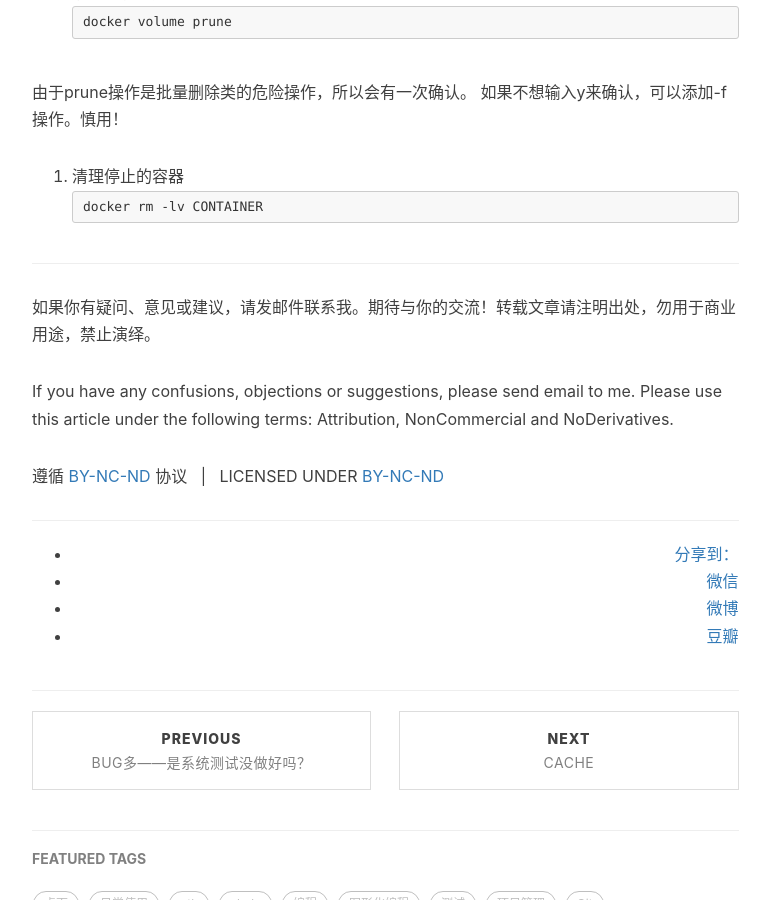
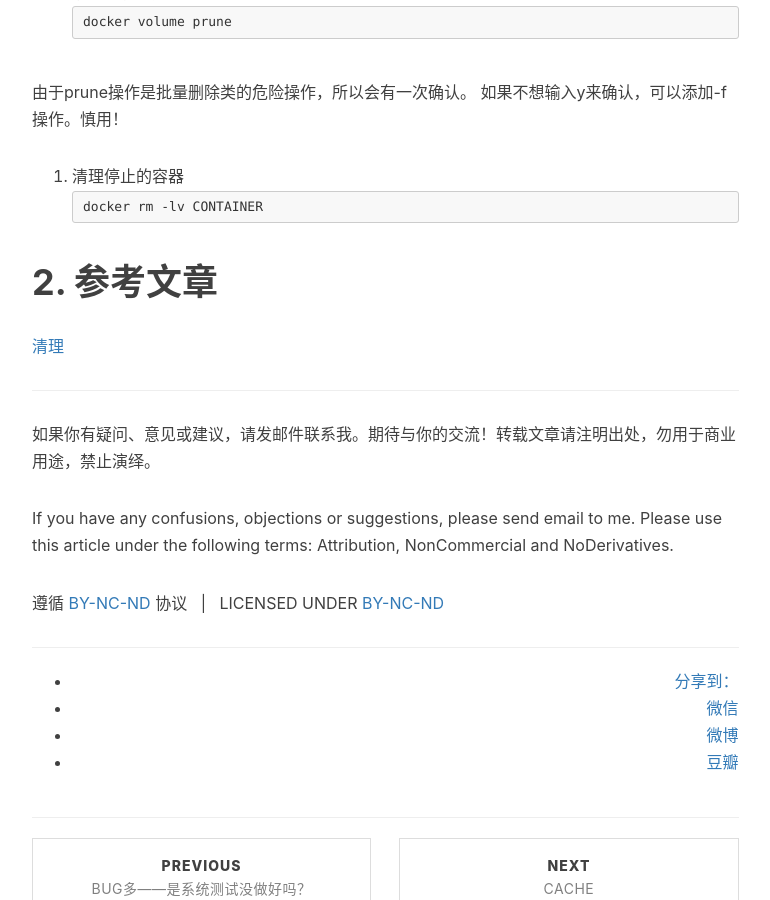
Before and after one commit to xuyumeng/xuyumeng.github.io, a Jekyll site: the page built from _posts/2015-08-17-docker.md, in a window 1280 px wide and 900 px high, scrolled down 1029 px. Shown: the whole window, without its empty margins (233-1003 px from the left). Built offline with Jekyll 4.4.1, drawn with Linux system fonts in a browser that asks for light colours; nearby versions of some CDN libraries; our own code applies the rules of GitHub Pages for plain Markdown files; comment, search, counter and statistics services are not loaded.

Commit message:
add links

````diff
--- a/_posts/2015-08-17-docker.md
+++ b/_posts/2015-08-17-docker.md
@@ -40,3 +40,6 @@ docker volume prune
 ```
 docker rm -lv CONTAINER
 ```
+
+# 2. 参考文章
+[清理](http://note.qidong.name/2017/06/26/docker-clean/)
````
